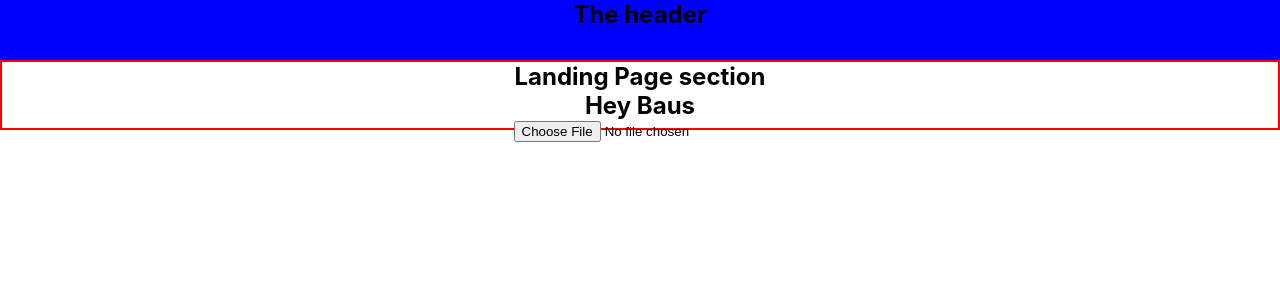
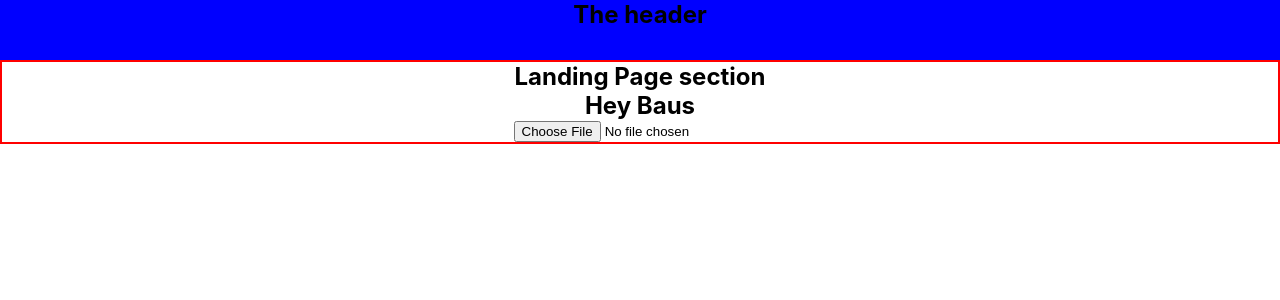
Before and after one commit to vernonroque/transpose-app, a React (Create React App) app: page / in a window 1280 px wide. Shown: the top 300 px of the page. Built offline with nearby package versions, Linux system fonts and the light colour scheme.

Commit message:
Fixed height error

```diff
--- a/src/features/LandingPage/LandingPage.module.css
+++ b/src/features/LandingPage/LandingPage.module.css
@@ -1,6 +1,5 @@
 .landingPage{
     width:100%;
-    height:70px;
     border:red solid 2px;
     margin-top:60px;
 }
```
